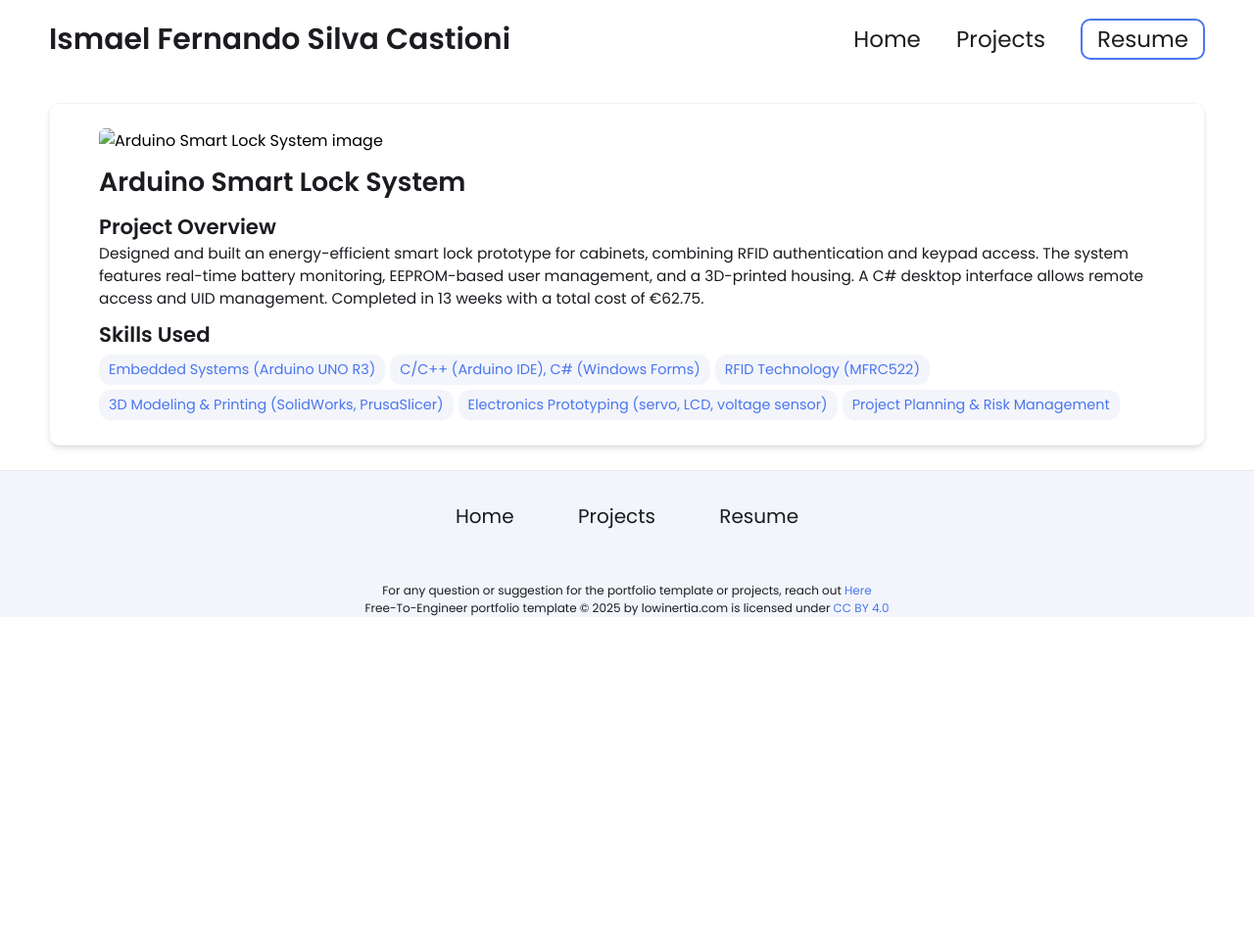
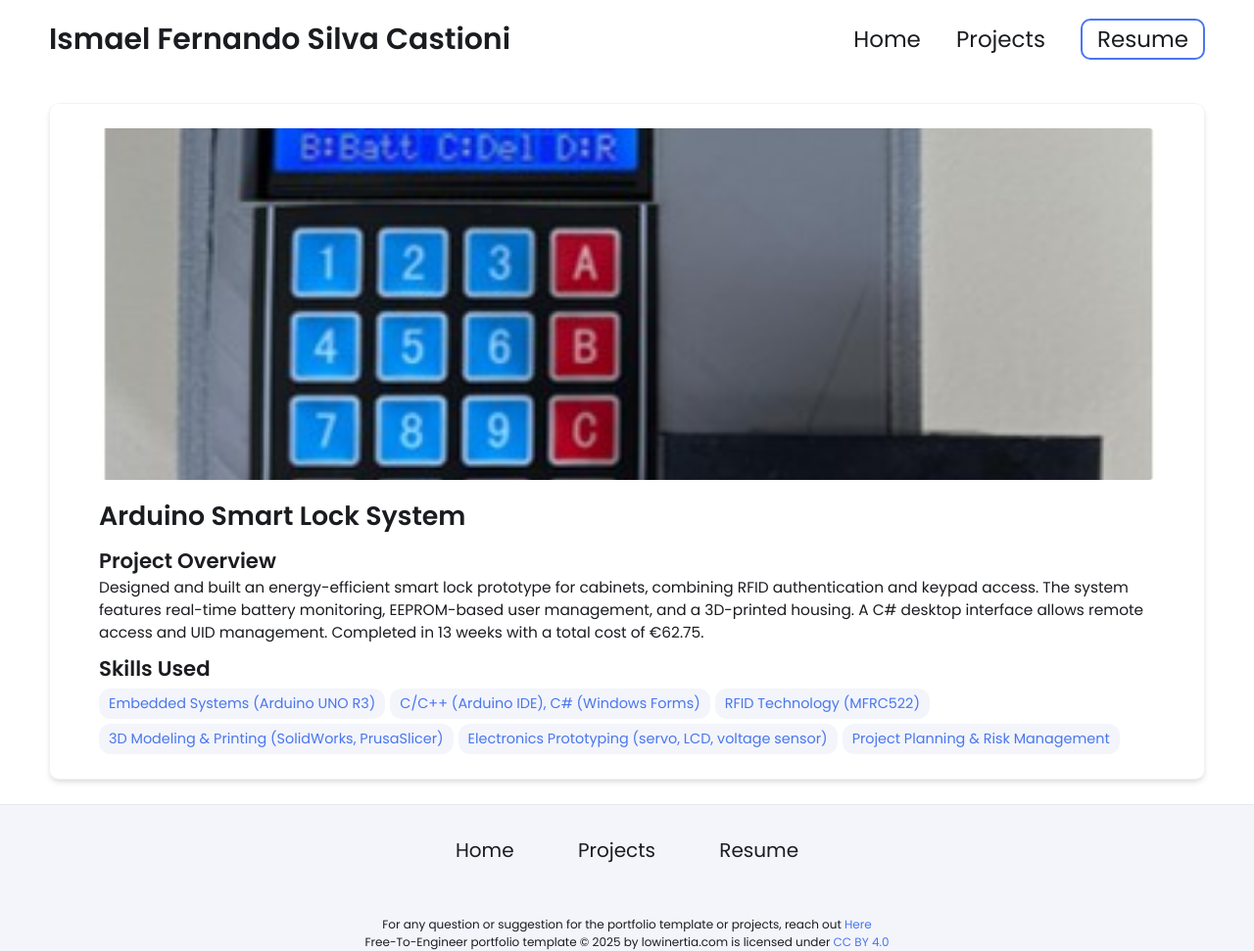
Before and after one commit to ISML10/ISML10.github.io, a Jekyll site: the page built from _projects/Arduino Smart Lock System/index.md, in a window 1280 px wide. Shown: the whole page at 98% size. Built offline with Jekyll 4.4.1, drawn with Linux system fonts in a browser that asks for light colours; before the commit the page ends 900 px from its top, so only the background shows below that.

Commit message:
Update index.md

```diff
--- a/_projects/Arduino Smart Lock System/index.md
+++ b/_projects/Arduino Smart Lock System/index.md
@@ -9,5 +9,5 @@ skills:
 - 3D Modeling & Printing (SolidWorks, PrusaSlicer)
 - Electronics Prototyping (servo, LCD, voltage sensor)
 - Project Planning & Risk Management
-main-image: _projects/Arduino Smart Lock System/gerät.jpg
+main-image: /gerät.jpg
 ---
```
